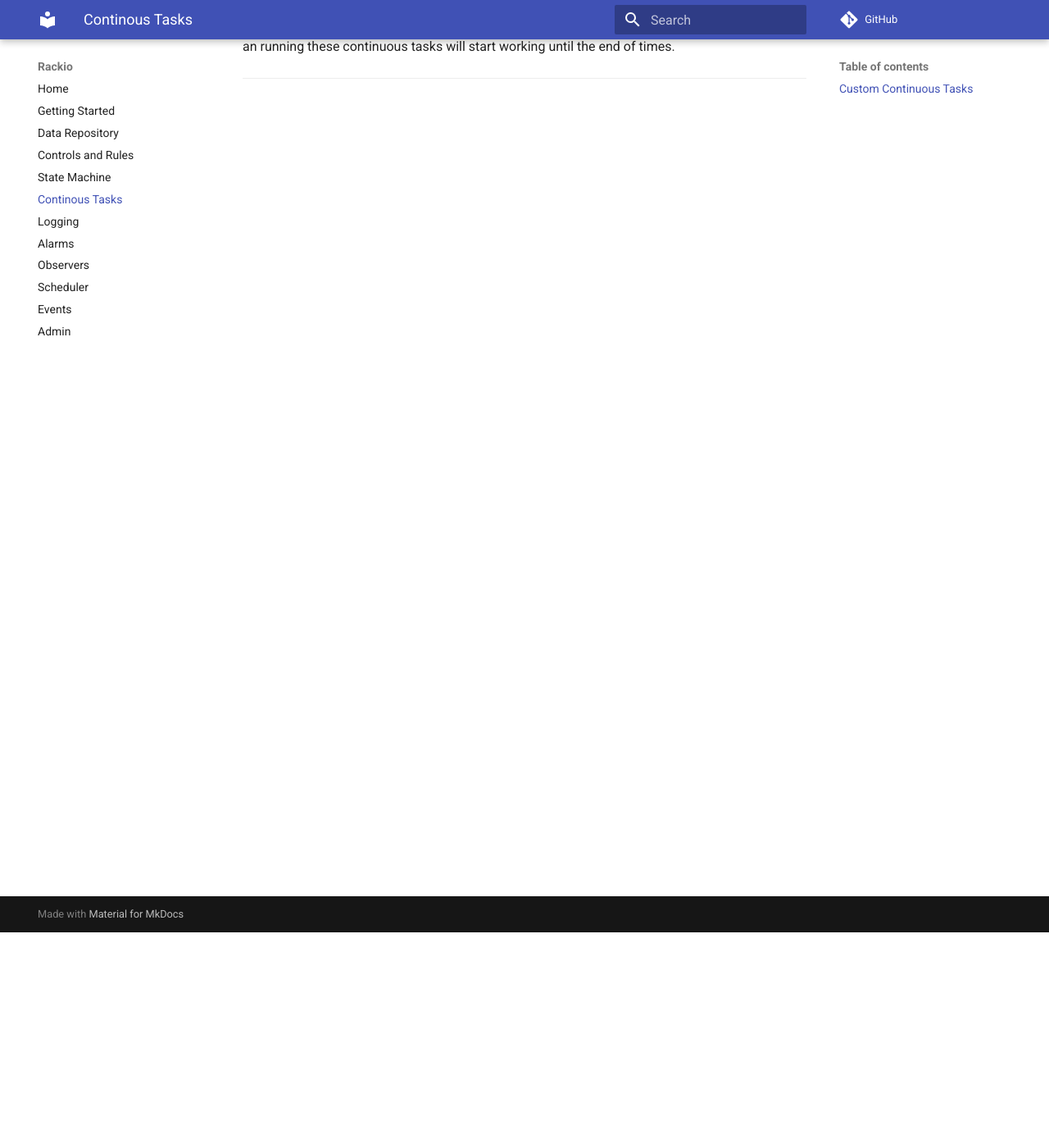
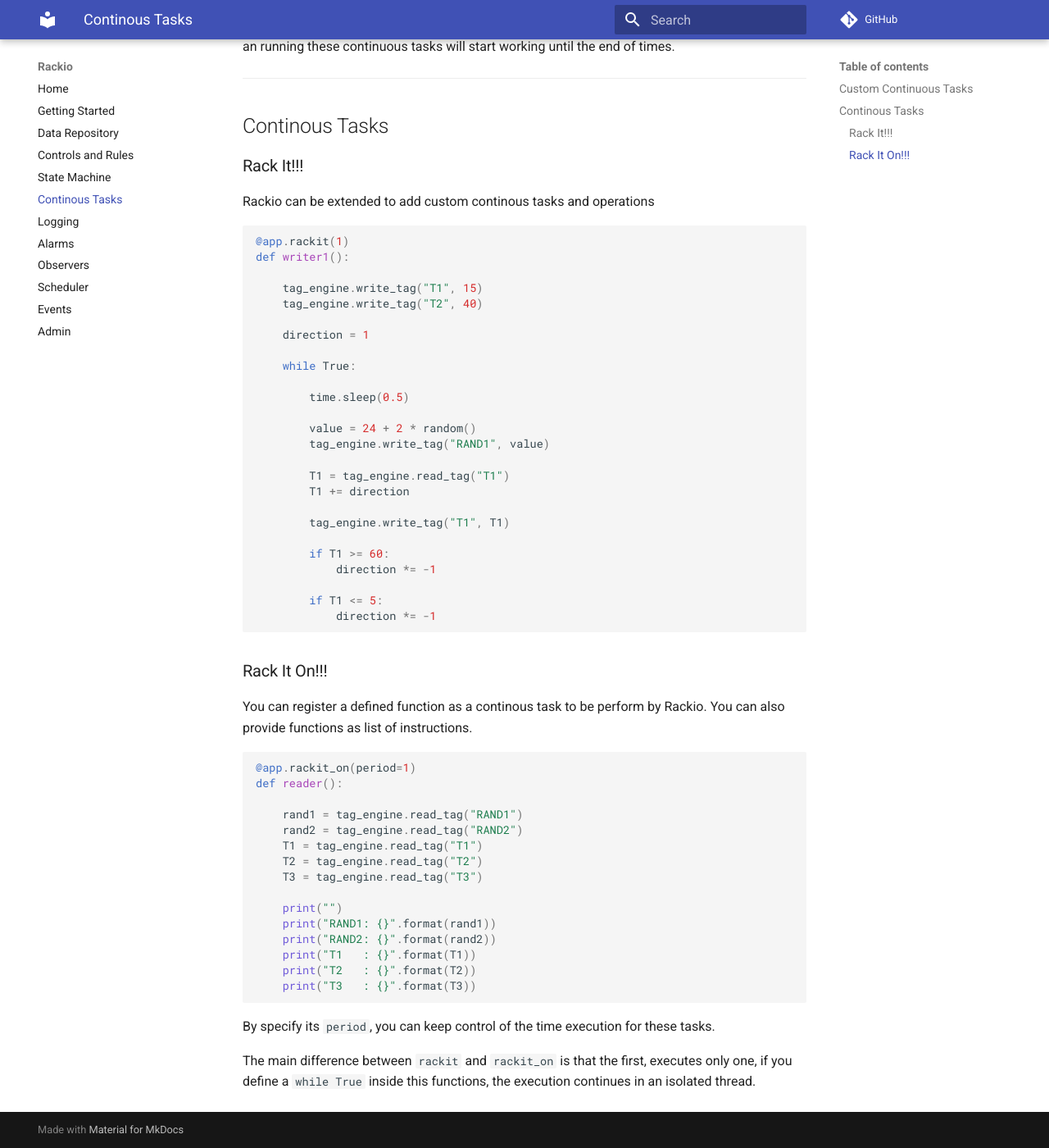
Before and after one commit to rack-io/rackio-documentation, an MkDocs documentation site: the page built from docs/task.md, in a window 1280 px wide and 1400 px high, scrolled down 263 px. Shown: the whole window at 82% size. Built offline with MkDocs 1.6.1 and Material for MkDocs 9.7.7, drawn with Linux system fonts in a browser that asks for light colours; comment, search, counter and statistics services are not loaded.

Commit message:
Continous Tasks

````diff
--- a/docs/task.md
+++ b/docs/task.md
@@ -3,3 +3,63 @@
 In some cases State Machines is not enough and you need to perform some complex continuous task in a specified frequency, e.g. a data acquisition process, with Rackio you can use decorators that allow you to register a function definition as a Rackio plugging. Once your application is up an running these continuous tasks will start working until the end of times.
 
 ---
+
+## Continous Tasks
+
+### Rack It!!!
+
+Rackio can be extended to add custom continous tasks and operations
+
+```python
+@app.rackit(1)
+def writer1():
+
+    tag_engine.write_tag("T1", 15)
+    tag_engine.write_tag("T2", 40)
+
+    direction = 1
+
+    while True:
+
+        time.sleep(0.5)
+
+        value = 24 + 2 * random()
+        tag_engine.write_tag("RAND1", value)
+
+        T1 = tag_engine.read_tag("T1")
+        T1 += direction
+
+        tag_engine.write_tag("T1", T1)
+
+        if T1 >= 60:
+            direction *= -1
+
+        if T1 <= 5:
+            direction *= -1
+```
+
+### Rack It On!!!
+
+You can register a defined function as a continous task to be perform by Rackio. You can also provide functions as list of instructions.
+
+```python
+@app.rackit_on(period=1)
+def reader():
+
+    rand1 = tag_engine.read_tag("RAND1")
+    rand2 = tag_engine.read_tag("RAND2")
+    T1 = tag_engine.read_tag("T1")
+    T2 = tag_engine.read_tag("T2")
+    T3 = tag_engine.read_tag("T3")
+
+    print("")
+    print("RAND1: {}".format(rand1))
+    print("RAND2: {}".format(rand2))
+    print("T1   : {}".format(T1))
+    print("T2   : {}".format(T2))
+    print("T3   : {}".format(T3))
+```
+
+By specify its ```period```, you can keep control of the time execution for these tasks.
+
+The main difference between ```rackit``` and ```rackit_on``` is that the first, executes only one, if you define a ```while True``` inside this functions, the execution continues in an isolated thread.
````
Also changed, not shown: docs/cli.md (+31 -0 lines).
